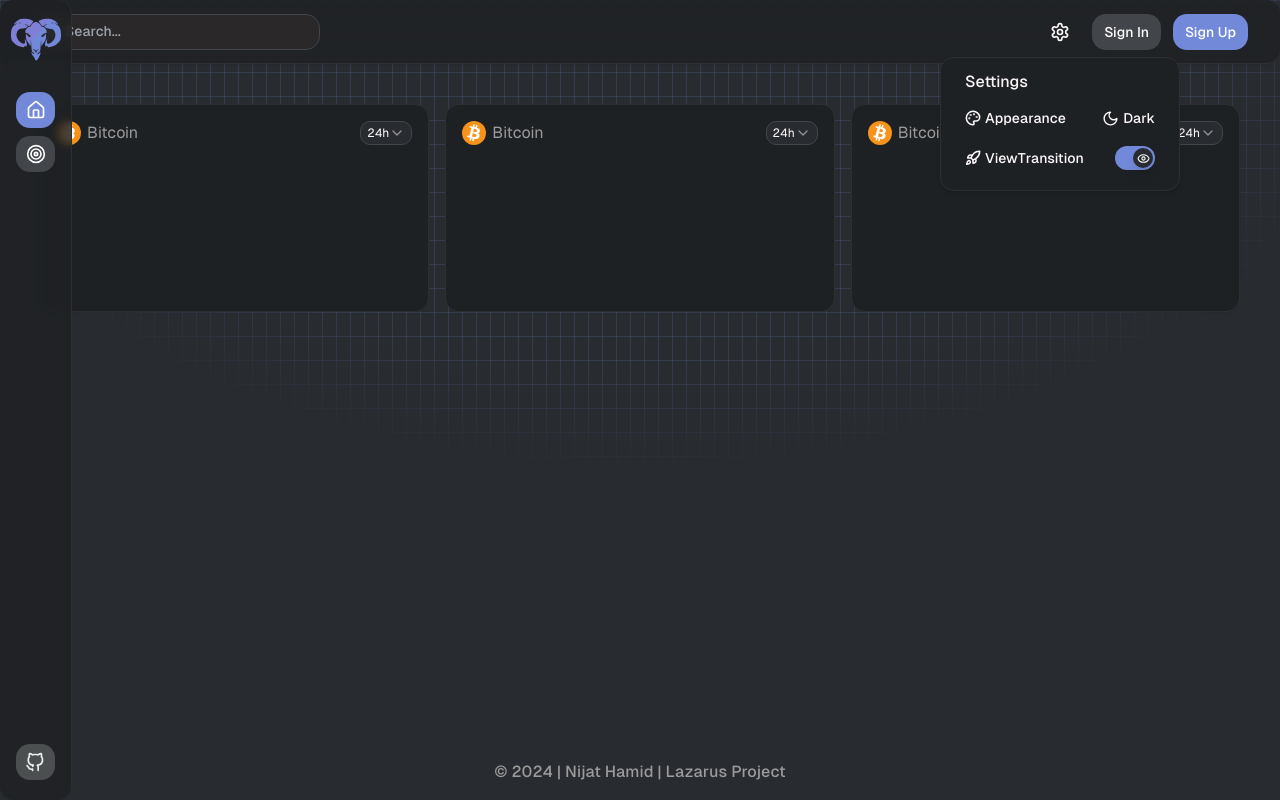
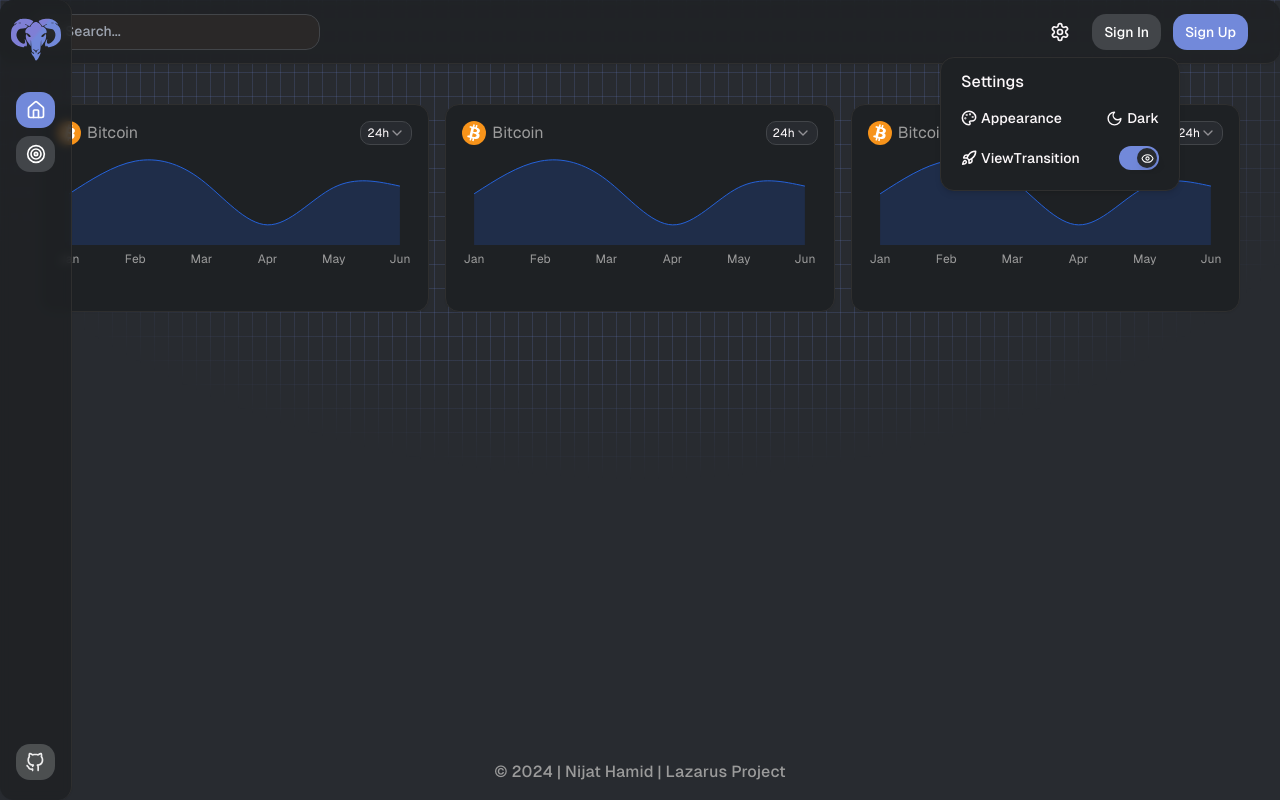
Before and after one commit to Vilicos/dashboard, a React (Vite) app: page / in a window 1280 px wide. Both pictures are taken after a click on the button 1060 px from the left and 31 px from the top of the page. Built offline with nearby package versions, Linux system fonts and the light colour scheme.

Commit message:
Some improvments added to View Transition API support

```diff
--- a/src/components/shared/settings-button.tsx
+++ b/src/components/shared/settings-button.tsx
@@ -4,11 +4,10 @@ import { Label } from "@components/ui/label";
 import { Popover, PopoverContent, PopoverTrigger } from "@components/ui/popover";
 import { Switch } from "@components/ui/switch";
 import { ThemeStore } from "@store/theme";
-import {  Moon, Palette, Rocket,Settings,Sun} from "lucide-react";
+import { Moon, Palette, Rocket, Settings, Sun } from "lucide-react";
 
 function SettingsButton() {
-  const { setTheme, theme, useViewTransition, setViewTransition } = ThemeStore();
-
+  const { setTheme, theme, useViewTransition, setViewTransition, isAviableTransition } = ThemeStore();
   return (
     <Popover>
       <CustomTooltip content="Settings" position="bottom">
@@ -18,15 +17,18 @@ function SettingsButton() {
           </Button>
         </PopoverTrigger>
       </CustomTooltip>
-      <PopoverContent sideOffset={5} className="w-60">
+      <PopoverContent sideOffset={5} className="w-60 px-3">
         <p className="font-medium leading-none text-base pb-3 px-2">Settings</p>
-        <div className="flex flex-col gap-y-2">
-          <Button asChild className="hover:cursor-pointer bg-transparent px-2 py-1 h-8" variant="ghost" onClick={() => (theme === "dark" ? setTheme("light") : setTheme("dark"))}>
+        <div className="flex flex-col gap-y-2 ">
+          <Button
+            asChild
+            className="hover:cursor-pointer bg-transparent px-2 py-1 h-8 select-none"
+            variant="ghost"
+            onClick={() => (theme === "dark" ? setTheme("light") : setTheme("dark"))}
+          >
             <div className="flex items-center justify-between gap-2">
               <div className="flex items-center gap-1">
-                <div>
-                  <Palette size={16} strokeWidth={2.3} />
-                </div>
+                <Palette size={16} strokeWidth={2.3} className="shrink-0" />
                 <span className="text-sm font-medium">Appearance</span>
               </div>
               <div className="flex items-center gap-x-1">
@@ -44,16 +46,20 @@ function SettingsButton() {
               </div>
             </div>
           </Button>
-          <Label htmlFor="viewTransitionState" className="hover:cursor-pointer px-2 hover:bg-accent hover:text-accent-foreground group h-8 rounded-md py-1 transition-colors">
+          <Label
+            htmlFor="viewTransitionState"
+            className={`${
+              isAviableTransition ? "hover:cursor-pointer hover:bg-accent hover:text-accent-foreground" : "hover:cursor-not-allowed text-gray-500"
+            } px-2  group h-8 rounded-md py-1 transition-colors select-none overflow-hidden`}
+          >
             <div className="flex items-center justify-between gap-2">
               <div className="flex items-center gap-1">
-                <div>
-                  <Rocket size={16} strokeWidth={2.3} />
-                </div>
+                <Rocket size={16} strokeWidth={2.3} className="shrink-0" />
                 <span className="text-sm font-medium">ViewTransition</span>
               </div>
               <Switch
-                checked={useViewTransition}
+                disabled={!isAviableTransition}
+                checked={isAviableTransition ? useViewTransition : false}
                 onCheckedChange={() => setViewTransition(!useViewTransition)}
                 id="viewTransitionState"
                 thumbClassName="data-[state=checked]:translate-x-4
@@ -67,6 +73,7 @@ function SettingsButton() {
               />
             </div>
           </Label>
+          {!isAviableTransition && <small className="text-[10px] text-muted-foreground px-2">Browser doesn&apos;t support viewTransition</small>}
         </div>
       </PopoverContent>
     </Popover>
--- a/src/helpers/intex.ts
+++ b/src/helpers/index.ts
@@ -1,6 +1,6 @@
 export const getBooleanFromLocalStorage = (key: string, defaultValue: boolean): boolean => {
   const value = localStorage.getItem(key);
-  if(value === null) return defaultValue
-  if(value === "true" || value === "false") return !!value
+  if(value === null) return defaultValue;
+  if(value === "true" || value === "false") return !!JSON.parse(value);
   return defaultValue
 };
--- a/src/pages/overview/components/widgets/widget-test.tsx
+++ b/src/pages/overview/components/widgets/widget-test.tsx
@@ -2,11 +2,25 @@ import { Avatar, AvatarFallback, AvatarImage } from "@components/ui/avatar";
 import { Select, SelectContent, SelectItem, SelectTrigger, SelectValue } from "@components/ui/select";
 import { WidgetDateOption } from "@custom-types/component";
 import { useState } from "react";
-
+import { type ChartConfig, ChartContainer, ChartTooltip, ChartTooltipContent } from "@/components/ui/chart";
+import { Area, AreaChart, CartesianGrid, XAxis } from "recharts";
+const chartData = [
+  { month: "January", desktop: 186 },
+  { month: "February", desktop: 305 },
+  { month: "March", desktop: 237 },
+  { month: "April", desktop: 73 },
+  { month: "May", desktop: 209 },
+  { month: "June", desktop: 214 },
+];
+const chartConfig = {
+  desktop: {
+    label: "Desktop",
+    color: "hsl(var(--chart-1))",
+  },
+} satisfies ChartConfig;
 
 function WidgetTest() {
   const [date, setDate] = useState<WidgetDateOption>(WidgetDateOption["24h"]);
-
 
   const selectDate = (value: WidgetDateOption) => {
     setDate(value);
@@ -35,8 +49,23 @@ function WidgetTest() {
             </SelectContent>
           </Select>
         </div>
-
-
+        <ChartContainer config={chartConfig} className="min-h-full w-full">
+          <AreaChart
+            accessibilityLayer
+            data={chartData}
+            margin={{
+              top: 12,
+              bottom:70,
+              left: 12,
+              right: 12,
+            }}
+          >
+            <CartesianGrid vertical={false} horizontal={false} />
+            <XAxis dataKey="month" tickLine={false} axisLine={false} tickMargin={4} tickFormatter={(value) => value.slice(0, 3)} />
+            <ChartTooltip cursor={false} content={<ChartTooltipContent indicator="line" />} />
+            <Area dataKey="desktop" type="natural" fill="var(--color-desktop)" fillOpacity={0.2} stroke="var(--color-desktop)" />
+          </AreaChart>
+        </ChartContainer>
       </div>
     </div>
   );
--- a/src/store/theme.ts
+++ b/src/store/theme.ts
@@ -1,16 +1,20 @@
 import type { Theme, ThemeState } from "@custom-types/component";
-import { getBooleanFromLocalStorage } from "@helpers/intex";
+import { getBooleanFromLocalStorage } from "@helpers/index";
 import { create } from "zustand";
 
 export const ThemeStore = create<ThemeState>((set,get) => ({
   theme: localStorage.getItem("theme") as Theme || "dark",
   useViewTransition: getBooleanFromLocalStorage('viewTransition',true),
+  isAviableTransition:'startViewTransition' in document ? true : false,
   setTheme: (theme: Theme) => {
-    const {useViewTransition} = get()
+    const {useViewTransition,isAviableTransition} = get()
     if (localStorage.getItem("theme") === theme) return;
     localStorage.setItem("theme", theme);
-    if (!document.startViewTransition || !useViewTransition) return set({ theme });
+    if (!isAviableTransition || !useViewTransition) return set({ theme });
     document.startViewTransition(() => set({ theme }));
   },
-  setViewTransition:(value:boolean) => set({useViewTransition:value})
+  setViewTransition:(value:boolean) => {
+    localStorage.setItem('viewTransition',String(value))
+    set({useViewTransition:value})
+  }
 }));
--- a/src/types/component.ts
+++ b/src/types/component.ts
@@ -6,7 +6,8 @@ export type ThemeState = {
   theme: Theme;
   useViewTransition:boolean;
   setTheme: (theme: Theme) => void;
-  setViewTransition:(value:boolean)=> void
+  setViewTransition:(value:boolean)=> void;
+  isAviableTransition:boolean
 }
 
 export type ITooltip = {
```
Also changed, not shown: package.json (+7 -7 lines), .eslintrc.cjs, 1 other file (tests, documents, lock files or other folders).
